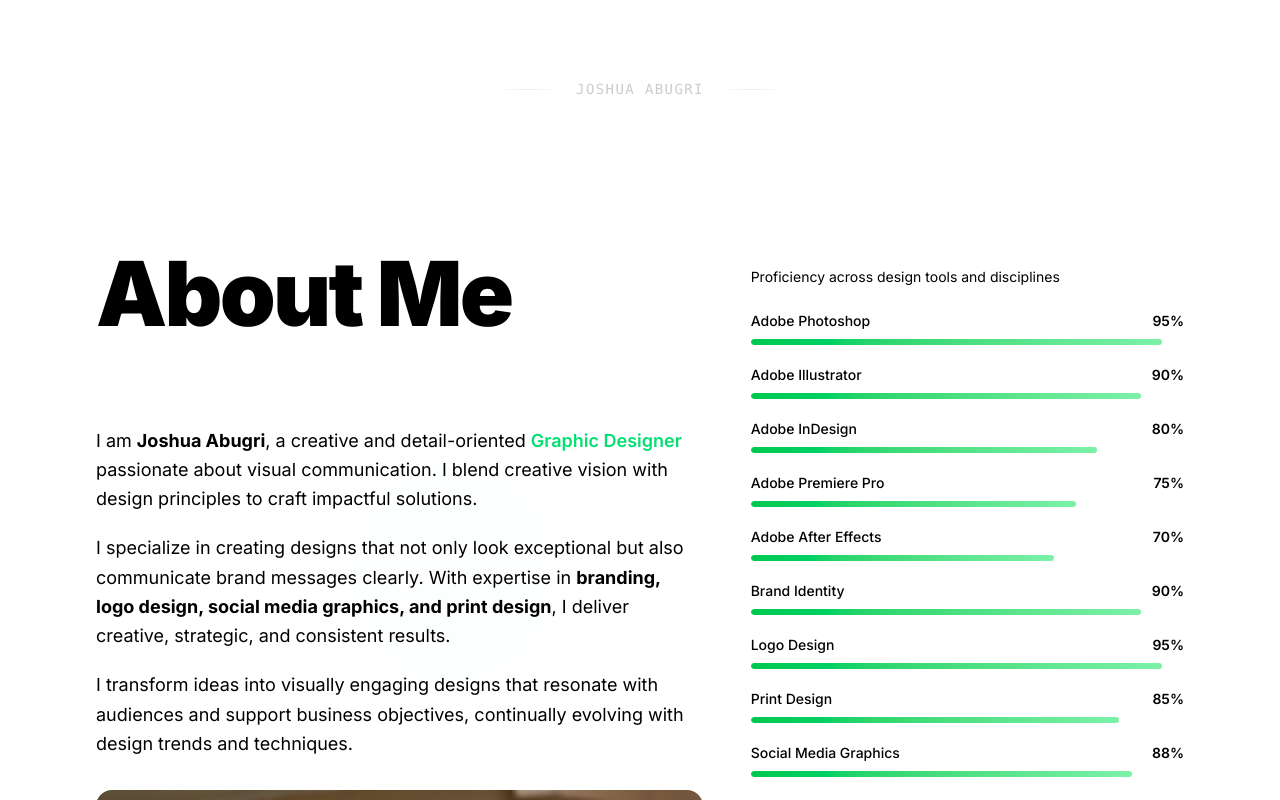
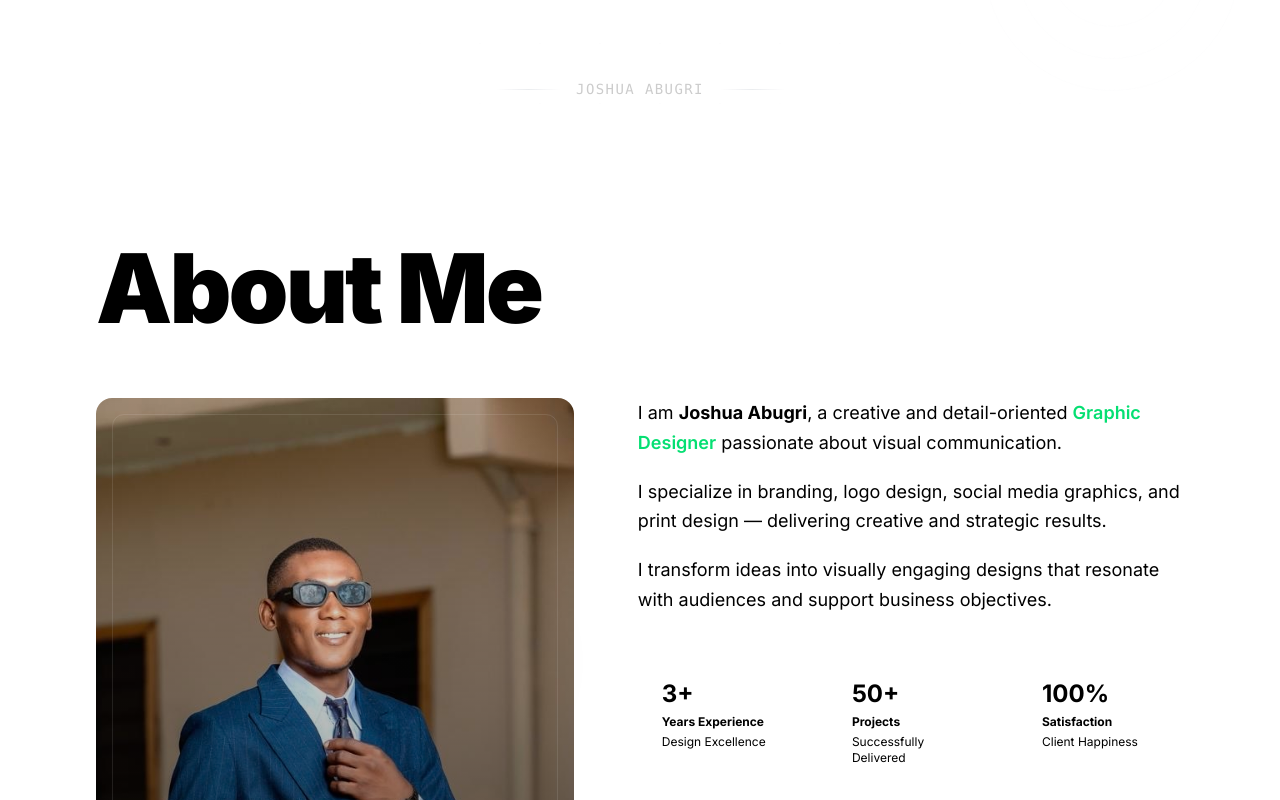
Before and after one commit to alikamatu/josh-portfolio, a Next.js app: page / in a window 1280 px wide. Shown: the part 1120-1920 px from the top of the page. Built offline with nearby package versions, Linux system fonts and the light colour scheme.

Commit message:
category section fixed

```diff
--- a/components/homepage/about/about-section.tsx
+++ b/components/homepage/about/about-section.tsx
@@ -24,7 +24,7 @@ const titleVariants: Variants = {
       type: "spring",
       damping: 15,
       stiffness: 100,
-      duration: 0.6
+      duration: 0.6,
     },
   },
 };
@@ -61,20 +61,18 @@ const skillVariants: Variants = {
   hidden: { scaleX: 0 },
   visible: {
     scaleX: 1,
-    transition: { duration: 0.8, ease: "easeOut" }
-  }
+    transition: { duration: 0.8, ease: "easeOut" },
+  },
 };
 
 export default function AboutSection() {
   return (
     <section
       id="aboutme"
-      className="relative py-12 md:py-20 lg:py-24 overflow-hidden"
+      className="relative py-16 sm:py-20 md:py-24 lg:py-28 overflow-hidden"
     >
-      {/* Subtle gradient background */}
-      <div className="absolute inset-0 z-0 " />
-
-      {/* Minimal background elements */}
+      {/* Background */}
+      <div className="absolute inset-0 z-0" />
       <div className="absolute inset-0 z-0 opacity-5 pointer-events-none">
         <div className="absolute top-1/4 left-1/4 w-64 h-64 rounded-full bg-gradient-to-r from-green-400/20 to-blue-400/20 blur-3xl" />
         <div className="absolute bottom-1/4 right-1/4 w-64 h-64 rounded-full bg-gradient-to-l from-green-400/20 to-blue-400/20 blur-3xl" />
@@ -82,89 +80,44 @@ export default function AboutSection() {
 
       <div className="relative z-10 max-w-6xl mx-auto px-4 sm:px-6 lg:px-8">
         <motion.div
-          className="flex flex-col lg:flex-row gap-8 lg:gap-12 items-start"
+          className="flex flex-col lg:flex-row gap-10 md:gap-12 lg:gap-16 items-start"
           variants={containerVariants}
           initial="hidden"
           whileInView="visible"
           viewport={{ once: true, amount: 0.1 }}
         >
+          {/* LEFT COLUMN */}
+          <div className="w-full lg:w-1/2 xl:w-7/12 space-y-8 md:space-y-10">
+            <motion.h2
+              className="text-[clamp(2.2rem,8vw,6rem)] font-black tracking-[-0.03em] mb-10 sm:mb-12 md:mb-16 leading-[0.95]"
+              variants={titleVariants}
+            >
+              About Me
+            </motion.h2>
 
-          {/* Left Column - Text Content */}
-          <div className="lg:w-7/12 space-y-8">
-            <motion.div variants={titleVariants}>
-          <motion.h2
-            className="
-            text-[clamp(2.5rem,7vw,6rem)]
-            font-black tracking-[-0.03em] mb-12 md:mb-16"
-            variants={titleVariants}
-            initial="hidden"
-            whileInView="visible"
-            viewport={{ once: true, amount: 0.2 }}
-          >
-            About Me
-          </motion.h2>
-            </motion.div>
-
-            <motion.div
-              className="space-y-5"
-              variants={textVariants}
-            >
-              <p className="text-lg leading-relaxed">
-                I am <span className="font-bold">Joshua Abugri</span>, a creative and detail-oriented <span className="font-semibold text-green-400">Graphic Designer</span> passionate about visual communication. I blend creative vision with design principles to craft impactful solutions.
-              </p>
-
-              <p className="text-lg leading-relaxed ">
-                I specialize in creating designs that not only look exceptional but also communicate brand messages clearly. With expertise in <span className="font-bold">branding, logo design, social media graphics, and print design</span>, I deliver creative, strategic, and consistent results.
-              </p>
-
-              <p className="text-lg leading-relaxed ">
-                I transform ideas into visually engaging designs that resonate with audiences and support business objectives, continually evolving with design trends and techniques.
-              </p>
-            </motion.div>
-
-            {/* Single Image Section */}
-            <motion.div
-              variants={photoVariants}
-              className="mt-8"
-            >
-              <div className="relative h-[400px] sm:h-[450px] md:h-[500px] rounded-2xl overflow-hidden group">
+            {/* Image */}
+            <motion.div variants={photoVariants}>
+              <div className="relative h-[320px] sm:h-[380px] md:h-[460px] lg:h-[520px] xl:h-[600px] rounded-2xl overflow-hidden group">
                 <Image
                   src="/profile/54358df2-c21a-4103-b319-1d32be90999f.jpg"
                   alt="Joshua Abugri - Graphic Designer Portfolio"
                   fill
-                  className="
-                    object-cover
-                    transition-all duration-700 ease-out
-                    group-hover:scale-105
-                  "
+                  className="object-cover transition-all duration-700 ease-out group-hover:scale-105"
                   sizes="(max-width: 768px) 100vw, (max-width: 1200px) 50vw, 600px"
                   priority
                 />
-                {/* Gradient overlay */}
-                <div className="
-                  absolute inset-0
-                  bg-gradient-to-t from-black/70 via-black/30 to-transparent
-                  opacity-80 group-hover:opacity-60
-                  transition-opacity duration-500
-                " />
-                {/* Decorative corner accents */}
+                <div className="absolute inset-0 bg-gradient-to-t from-black/70 via-black/30 to-transparent opacity-80 group-hover:opacity-60 transition-opacity duration-500" />
                 <div className="absolute top-4 left-4 right-4 bottom-4 border border-white/10 rounded-xl" />
               </div>
             </motion.div>
-          </div>
 
-          {/* Right Column - Skills & Stats */}
-          <div className="lg:w-5/12 space-y-8">
-            {/* Skills Section */}
-            <motion.div
-              className="space-y-6"
-              variants={textVariants}
-            >
+            {/* Skills */}
+            <motion.div className="space-y-6 md:space-y-8" variants={textVariants}>
               <div>
                 <h3 className="text-2xl font-bold mb-2 text-white">
                   Software & Skills
                 </h3>
-                <p className=" text-sm mb-6">
+                <p className="text-sm mb-6">
                   Proficiency across design tools and disciplines
                 </p>
               </div>
@@ -172,13 +125,9 @@ export default function AboutSection() {
               <div className="space-y-5">
                 {SKILLS.map((skill) => (
                   <div key={skill.name} className="space-y-2">
-                    <div className="flex justify-between items-center">
-                      <span className="font-medium  text-sm">
-                        {skill.name}
-                      </span>
-                      <span className="font-semibold text-sm">
-                        {skill.level}%
-                      </span>
+                    <div className="flex justify-between items-center text-sm sm:text-base">
+                      <span className="font-medium">{skill.name}</span>
+                      <span className="font-semibold">{skill.level}%</span>
                     </div>
                     <div className="h-1.5 rounded-full overflow-hidden">
                       <motion.div
@@ -189,7 +138,7 @@ export default function AboutSection() {
                         viewport={{ once: true }}
                         style={{
                           width: `${skill.level}%`,
-                          transformOrigin: "left"
+                          transformOrigin: "left",
                         }}
                       />
                     </div>
@@ -197,8 +146,42 @@ export default function AboutSection() {
                 ))}
               </div>
             </motion.div>
+          </div>
 
-            {/* Stats Cards */}
+          {/* RIGHT COLUMN */}
+          <div className="w-full lg:w-1/2 xl:w-8/12 space-y-8 md:space-y-10">
+            <motion.h2
+              className="text-[clamp(2.2rem,8vw,6rem)] font-black tracking-[-0.03em] mb-10 sm:mb-12 md:mb-16 text-transparent leading-[0.95]"
+              variants={titleVariants}
+            >
+              About Me
+            </motion.h2>
+
+            <motion.div
+              className="space-y-5 max-w-prose lg:max-w-none"
+              variants={textVariants}
+            >
+              <p className="text-lg leading-relaxed">
+                I am <span className="font-bold">Joshua Abugri</span>, a creative
+                and detail-oriented{" "}
+                <span className="font-semibold text-green-400">
+                  Graphic Designer
+                </span>{" "}
+                passionate about visual communication.
+              </p>
+
+              <p className="text-lg leading-relaxed">
+                I specialize in branding, logo design, social media graphics,
+                and print design — delivering creative and strategic results.
+              </p>
+
+              <p className="text-lg leading-relaxed">
+                I transform ideas into visually engaging designs that resonate
+                with audiences and support business objectives.
+              </p>
+            </motion.div>
+
+            {/* Stats */}
             <motion.div
               className="mt-8"
               variants={containerVariants}
@@ -206,7 +189,7 @@ export default function AboutSection() {
               whileInView="visible"
               viewport={{ once: true }}
             >
-              <div className="grid grid-cols-3 gap-4">
+              <div className="grid grid-cols-1 sm:grid-cols-3 gap-4 sm:gap-6">
                 {[
                   { value: "3+", label: "Years Experience", desc: "Design Excellence" },
                   { value: "50+", label: "Projects", desc: "Successfully Delivered" },
@@ -214,21 +197,12 @@ export default function AboutSection() {
                 ].map((stat, index) => (
                   <motion.div
                     key={index}
-                    className="
-                      p-4 rounded-xl
-                      transition-colors duration-300
-                    "
+                    className="p-4 sm:p-5 lg:p-6 rounded-xl transition-colors duration-300"
                     variants={textVariants}
                   >
-                    <div className="text-2xl font-bold mb-1">
-                      {stat.value}
-                    </div>
-                    <div className="text-xs font-bold mb-1">
-                      {stat.label}
-                    </div>
-                    <div className="text-xs ">
-                      {stat.desc}
-                    </div>
+                    <div className="text-2xl font-bold mb-1">{stat.value}</div>
+                    <div className="text-xs font-bold mb-1">{stat.label}</div>
+                    <div className="text-xs">{stat.desc}</div>
                   </motion.div>
                 ))}
               </div>
--- a/components/homepage/hero/hero-page.tsx
+++ b/components/homepage/hero/hero-page.tsx
@@ -168,7 +168,7 @@ export default function HeroPage() {
                 ))}
               </div>
 
-              {"Joshua".split("").map((char, i) => (
+              {"JOSHUA".split("").map((char, i) => (
                 <motion.span
                   key={i}
                   custom={i}
--- a/components/homepage/work/work-section.tsx
+++ b/components/homepage/work/work-section.tsx
@@ -2,7 +2,7 @@
 
 import { motion, Variants } from "framer-motion";
 import ProjectCard from "./project-card";
-import { useEffect, useState } from "react";
+import { useState } from "react";
 import CategoryFilter from "./category-filter";
 import Pagination from "./pagination";
 import { projectData } from "@/utils/projectData";
@@ -48,7 +48,7 @@ export default function WorkSection() {
   const projectsPerPage = 4;
 
   const filteredProjects = activeCategory
-    ? projectData.filter((p) => p.category === activeCategory)
+    ? projectData.filter((p) => p.category.includes(activeCategory))
     : projectData;
 
   const totalPages = Math.ceil(filteredProjects.length / projectsPerPage);
@@ -131,6 +131,7 @@ export default function WorkSection() {
               key={project.id}
               project={{
                 ...project,
+                category: Array.isArray(project.category) ? project.category.join(", ") : project.category,
                 link: `/project/${project.id}` // Updated link structure
               }}
               isReversed={index % 2 === 1}
--- a/utils/constants.ts
+++ b/utils/constants.ts
@@ -50,7 +50,7 @@ export const PROJECTS_PER_PAGE = 4;
 export interface Project {
   id: number;
   title: string;
-  category: string;
+  category: string[];
   image: string;
   description: string;
   client: string;
--- a/utils/projectData.ts
+++ b/utils/projectData.ts
@@ -4,7 +4,7 @@ export const projectData: Project[] = [
   {
     id: 1,
     title: "Kailyn Hairmelo Hub Brand Identity",
-    category: "Brand Identity",
+    category: ["Brand Identity", "Logo Design"],
     image: "/projects/kailyn-hairmelo.jpg", // Replace with actual image
     description: "Feminine and elegant logo design for a premium hair and beauty brand, reflecting beauty, confidence, and professionalism.",
     client: "Kailyn Hairmelo Hub",
@@ -16,7 +16,7 @@ export const projectData: Project[] = [
   {
     id: 2,
     title: "Millennium Prayer House Chapel Print Design",
-    category: "Print Design",
+    category: ["Print Design", "Digital Graphics", "Social Media"],
     image: "/projects/mph-sticker.jpg", // Replace with actual image
     description: "One-way vision sticker design for weekly church activities with clear communication and brand consistency.",
     client: "Millennium Prayer House Chapel",
@@ -28,7 +28,7 @@ export const projectData: Project[] = [
   {
     id: 3,
     title: "MaaB's Braids & Dreadlocks Social Media Campaign",
-    category: "Social Media",
+    category: ["Social Media", "Digital Graphics", "Print Design", "Brand Identity"],
     image: "/projects/maabs-braids.jpg", // Replace with actual image
     description: "Eye-catching social media graphics promoting braiding and dreadlock services with a feminine, elegant aesthetic.",
     client: "MaaB's Braids & Dreadlocks",
@@ -40,7 +40,7 @@ export const projectData: Project[] = [
   {
     id: 4,
     title: "Corporate Branding System",
-    category: "Brand Identity",
+    category: ["Brand Identity", "Print Design", "Logo Design", "Digital Graphics"],
     image: "/projects/corperate-branding.png", // Replace with actual image
     description: "Comprehensive branding system including logo, typography, color palette, and brand guidelines.",
     client: "TechCorp Solutions",
```
Also changed, not shown: components/homepage/quote/quote-section.tsx (+3 -4 lines).
